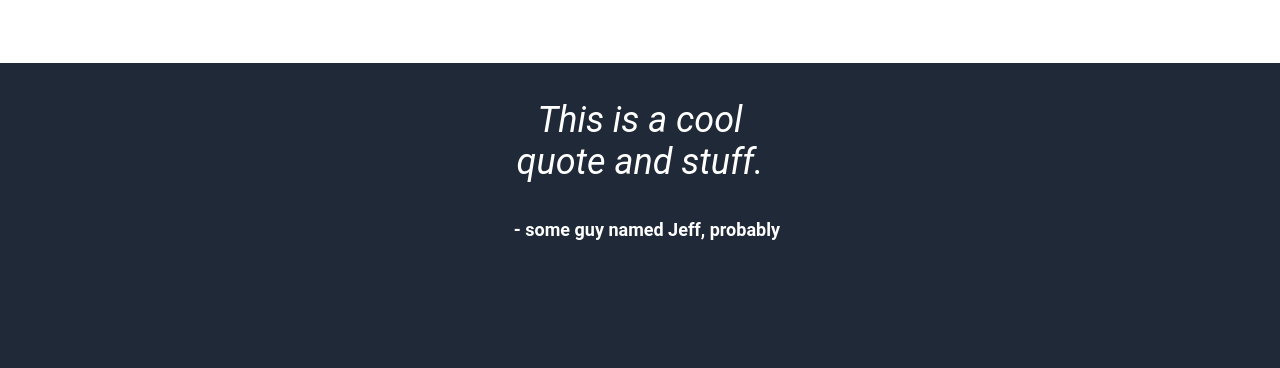
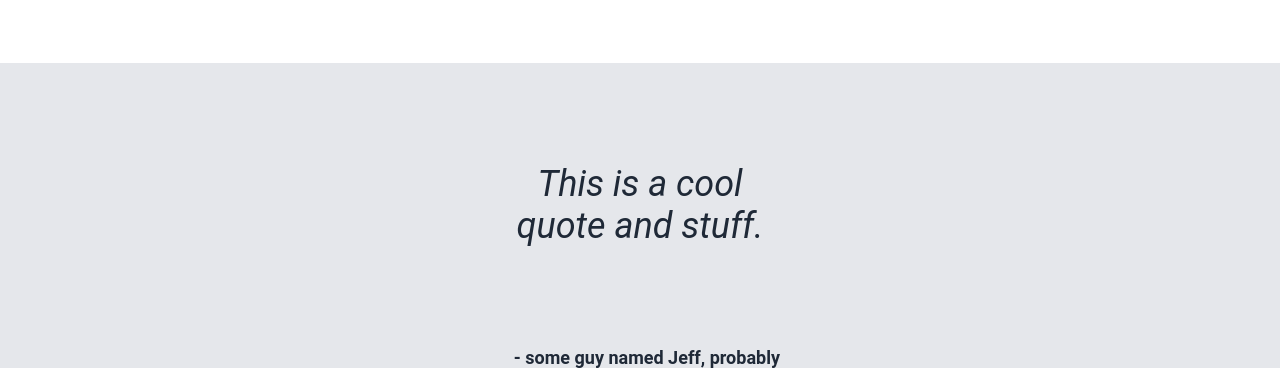
Before and after one commit to Fleeym/odin-landing-page, a plain HTML site: page index.html in a window 1280 px wide. Shown: the part 916-1284 px from the top of the page. Before the commit the page ends 1156 px from the top, so only its background shows below. Drawn offline with Linux system fonts and the light colour scheme.

Commit message:
Fix quote padding and margin

```diff
--- a/styles.css
+++ b/styles.css
@@ -3,7 +3,7 @@ body {
     margin: 0;
     color: white;
     background-color: #1F2937;
-    height: 100vh;
+    height: auto;
 }
 
 .header,
@@ -91,6 +91,7 @@ body {
 
 .information {
     background-color: white;
+    margin-bottom: 0px;
 }
 
 .information h1 {
@@ -126,16 +127,24 @@ body {
 
 .quote {
     padding: 0 500px;
+    background-color: #e5e7eb;
+    margin: 0px;
 }
 
 .quote-text {
     font-size: 36px;
+    color: #1F2937;
     font-style: italic;
     text-align: center;
+    margin: 0px;
+    padding-top: 100px;
+    padding-bottom: 100px;
 }
 
 .quote-author {
     text-align: end;
     font-size: 18px;
     font-weight: bold;
+    margin: 0px;
+    color: #1F2937;
 }
```
